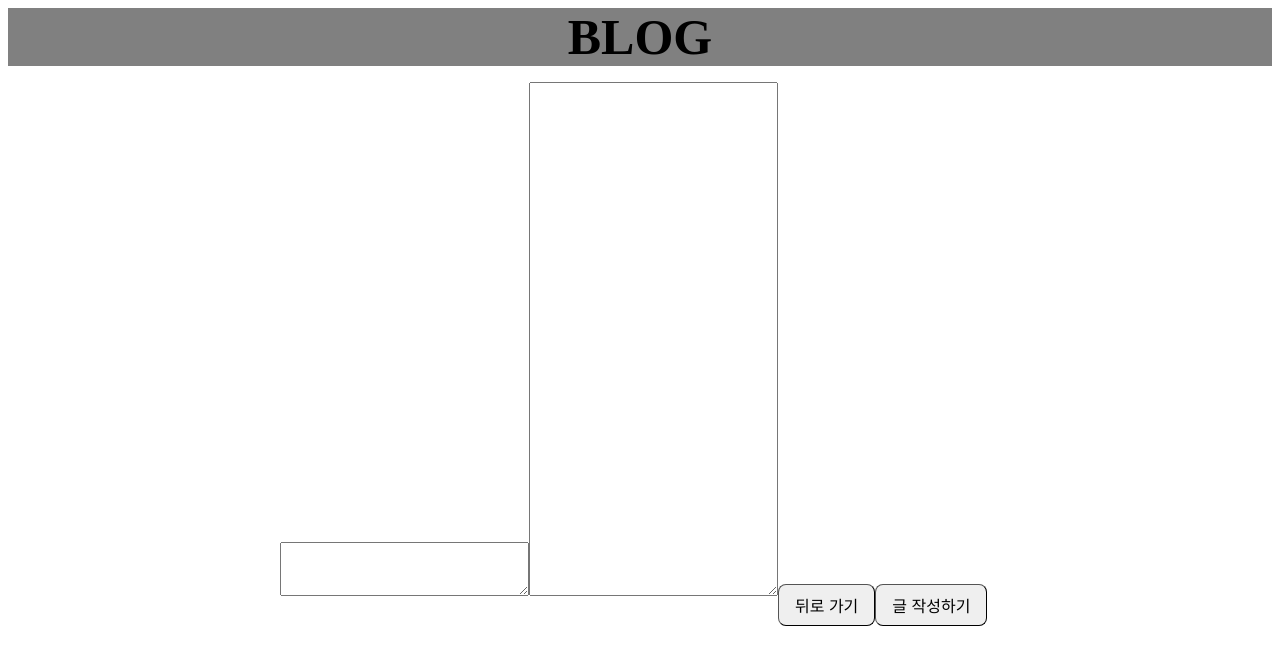
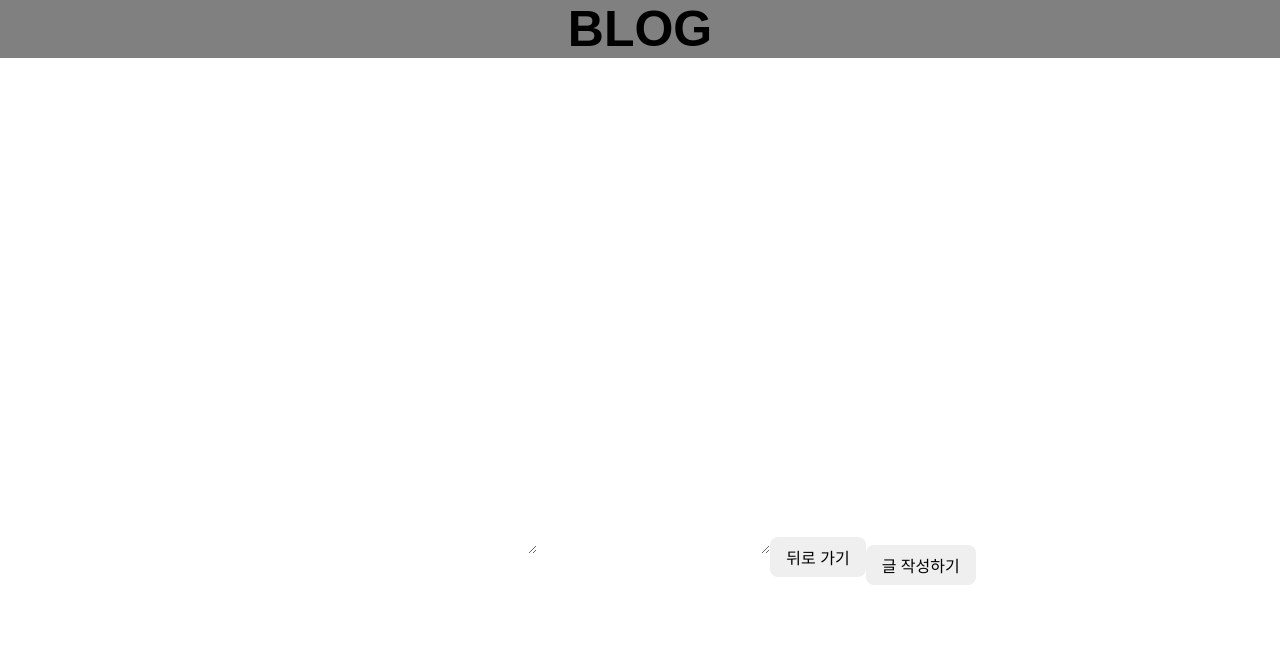
Before and after one commit to handje/MyBoard, a React (Create React App) app: page /post-write in a window 1280 px wide. Shown: the top 664 px of the page. Built offline with nearby package versions, Linux system fonts and the light colour scheme.

Commit message:
loginCSS

```diff
--- /dev/null
+++ b/src/GlobalStyle.js
@@ -0,0 +1,130 @@
+import { createGlobalStyle } from "styled-components";
+
+const GlobalStyle = createGlobalStyle`
+* {
+    margin:0;padding:0;border:0;
+  }
+  html,
+  body {
+    width:100%;
+    height:100%;
+    font-size: calc( 12px + 0.4vw );
+    font-family:'Noto Sans KR', sans-serif;
+    text-align: center;
+    font-weight: 100;
+    text-align: center;
+  }
+  html,
+  h1,
+  h2,
+  h3,
+  h4,
+  h5,
+  h6,
+  form,
+  fieldset,
+  img {
+    margin:0;
+    padding:0;
+    border:0;
+  }
+  h1,
+  h2,
+  h3,
+  h4,
+  h5,
+  h6 {
+    font-family:'Noto Sans KR', sans-serif;
+    font-size:1rem;
+    font-weight: 100;
+  }
+  article,
+  aside,
+  details,
+  figcaption,
+  figure,
+  footer,
+  header,
+  hgroup,
+  menu,
+  nav,
+  section {
+    display:block;
+  }
+
+  ul,
+  dl,
+  dt,
+  dd {
+    margin:0;
+    padding:0;
+    list-style:none;
+  }
+  legend {
+    position:absolute;
+    margin:0;
+    padding:0;
+    font-size:0;
+    line-height:0;
+    text-indent:-9999em;
+    overflow:hidden;
+  }
+  label,
+  input,
+  button,
+  select,
+  img {
+    vertical-align:middle;
+    font-size:1em;
+  }
+  input,
+  button {
+    margin:0;
+    padding:0;
+    font-family:'Noto Sans KR', sans-serif;
+    font-size:1em;
+  }
+  input[type="submit"] {
+    cursor:pointer
+  }
+  button {
+    cursor:pointer
+  }
+  textarea,
+  select {
+    font-family:'Noto Sans KR', sans-serif;
+    font-size:1em;
+  }
+  select {
+    margin:0;
+  }
+  p {
+    margin:0;
+    padding:0;
+    word-break:break-all;
+  }
+  hr {
+    display:none;
+  }
+  pre {
+    overflow-x:scroll;
+    font-size:1.1em;
+  }
+  a {
+    color:#000;
+    text-decoration:none;
+  }
+  a:hover {
+    color:#000;
+    text-decoration:none;
+  }
+  *, :after, :before {
+      -webkit-box-sizing: border-box;
+      -moz-box-sizing: border-box;
+      box-sizing: border-box;
+      margin: 0;
+      padding: 0;
+    }
+`;
+
+export default GlobalStyle;
--- a/src/component/page/LoginPage.jsx
+++ b/src/component/page/LoginPage.jsx
@@ -4,14 +4,34 @@ import styled from "styled-components";
 
 import Button from "../ui/Button";
 
+//relative: 자기 자신을 기준으로,
 const LoginForm = styled.form`
-  border: 1px solid red;
-  display: flex;
-  flex-direction: column;
-  align-items: center;
-  justify-content: space-around;
-  .button {
-  }
+  position: relative;
+  z-index: 1;
+  max-width: 360px;
+  margin: 100px auto;
+  padding: 45px;
+  text-align: center;
+  box-shadow: 0 0 20px 0 rgba(0, 0, 0, 0.2), 0 5px 5px 0 rgba(0, 0, 0, 0.24);
+`;
+
+const StyledInput = styled.input`
+  outline: 0;
+  background: #f2f2f2;
+  width: 100%;
+  padding: 15px;
+  font-size: 14px;
+`;
+const StyledButton = styled.button`
+  text-transform: uppercase;
+  background: grey;
+  width: 100%;
+  padding: 15px;
+  color: #FFFFFF;
+  font-size: 14px;
+
+  &:hover {
+    background: dimgray;
 `;
 
 const LoginPage = () => {
@@ -21,7 +41,7 @@ const LoginPage = () => {
 
   const onSubmit = (e) => {
     e.preventDefault();
-    const users = JSON.parse(localStorage.getItem("user")).filter(
+    const users = JSON.parse(localStorage.getItem("users"))?.filter(
       (user) => user.id === id && user.pwd === pwd
     );
     if (users.length) {
@@ -34,7 +54,7 @@ const LoginPage = () => {
   };
   return (
     <LoginForm onSubmit={onSubmit}>
-      <input
+      <StyledInput
         type="text"
         placeholder="ID"
         value={id}
@@ -42,7 +62,7 @@ const LoginPage = () => {
           setId(e.target.value);
         }}
       />
-      <input
+      <StyledInput
         type="password"
         placeholder="PWD"
         value={pwd}
@@ -50,7 +70,7 @@ const LoginPage = () => {
           setPwd(e.target.value);
         }}
       />
-      <Button title="login" />
+      <StyledButton>login</StyledButton>
     </LoginForm>
   );
 };
--- a/src/component/page/MainPage.jsx
+++ b/src/component/page/MainPage.jsx
@@ -7,7 +7,7 @@ import PostList from "../list/PostList";
 const MainPage = () => {
   const navigate = useNavigate();
 
-  const postList = JSON.parse(localStorage.getItem("test")).sort(
+  const postList = JSON.parse(localStorage.getItem("test"))?.sort(
     (a, b) => parseInt(a.id) - parseInt(b.id)
   );
   return (
--- a/src/component/page/PostWritePage.jsx
+++ b/src/component/page/PostWritePage.jsx
@@ -8,7 +8,7 @@ const PostWritePage = () => {
   const navigate = useNavigate();
   const [title, setTitle] = useState("");
   const [content, setContent] = useState();
-  const postList = JSON.parse(localStorage.getItem("test"));
+  const postList = JSON.parse(localStorage.getItem("test")) ?? [];
 
   //useCallback으로 바꿀방법???????????????????
   const onSubmit = (e) => {
--- a/src/index.js
+++ b/src/index.js
@@ -2,10 +2,12 @@ import React from "react";
 import ReactDOM from "react-dom/client";
 import App from "./App";
 import reportWebVitals from "./reportWebVitals";
+import GlobalStyle from "./GlobalStyle";
 
 const root = ReactDOM.createRoot(document.getElementById("root"));
 root.render(
   <React.StrictMode>
+    <GlobalStyle />
     <App />
   </React.StrictMode>
 );
```
